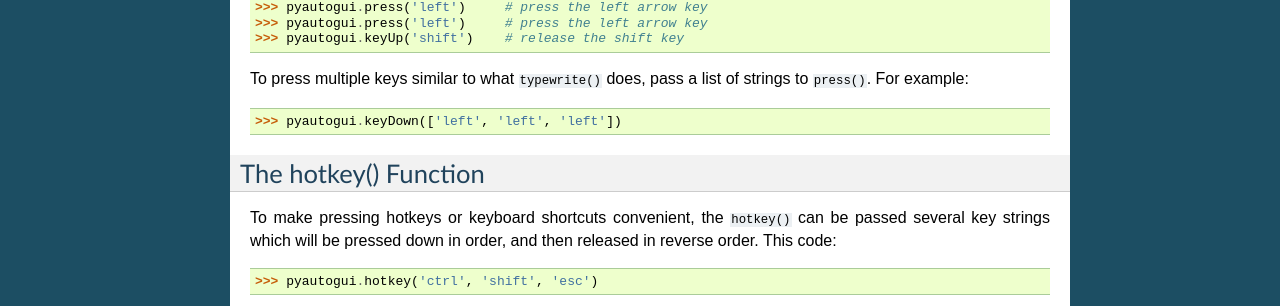
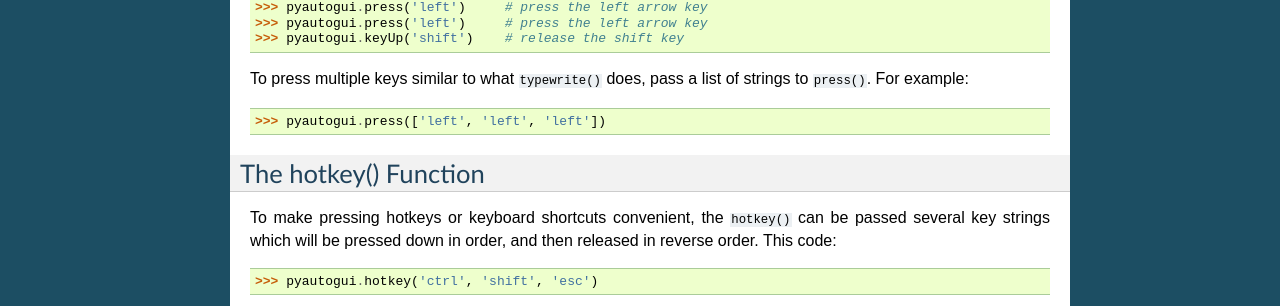
Before and after one commit to asweigart/pyautogui, a Sphinx documentation site: the page built from docs/keyboard.rst, in a window 1280 px wide. Shown: the part 714-1020 px from the top of the page. Built offline with Sphinx 7.4.7, drawn with Linux system fonts in a browser that asks for light colours.

Commit message:
change to `press()`
Based on context the `keyDown()` should change to `press()`

line44 To press multiple keys similar to what ``typewrite()`` does, pass a list of strings to ``press()``. For example:

```diff
--- a/docs/keyboard.rst
+++ b/docs/keyboard.rst
@@ -45,7 +45,7 @@ To press multiple keys similar to what ``typewrite()`` does, pass a list of stri
 
 .. code:: python
 
-    >>> pyautogui.keyDown(['left', 'left', 'left'])
+    >>> pyautogui.press(['left', 'left', 'left'])
 
 
 The hotkey() Function
```
